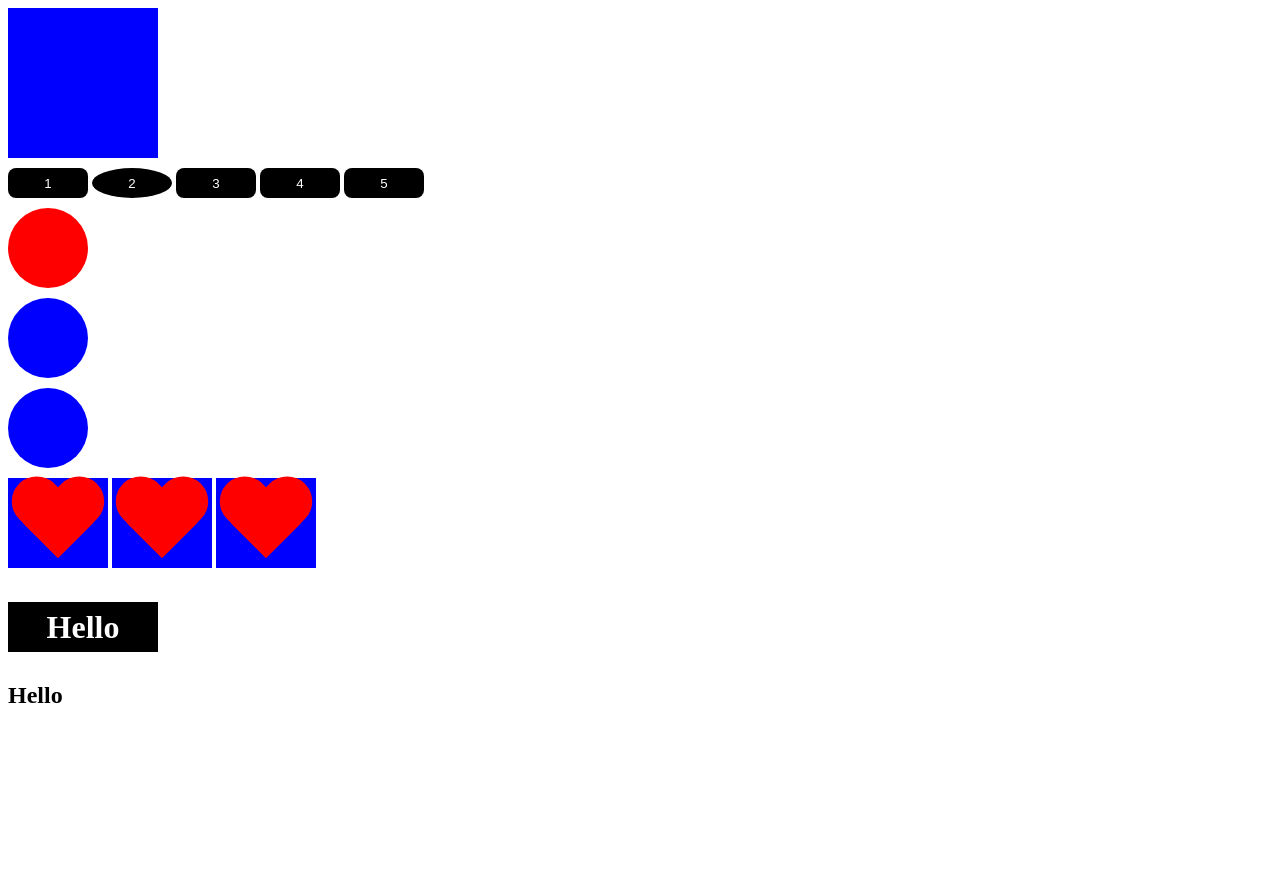
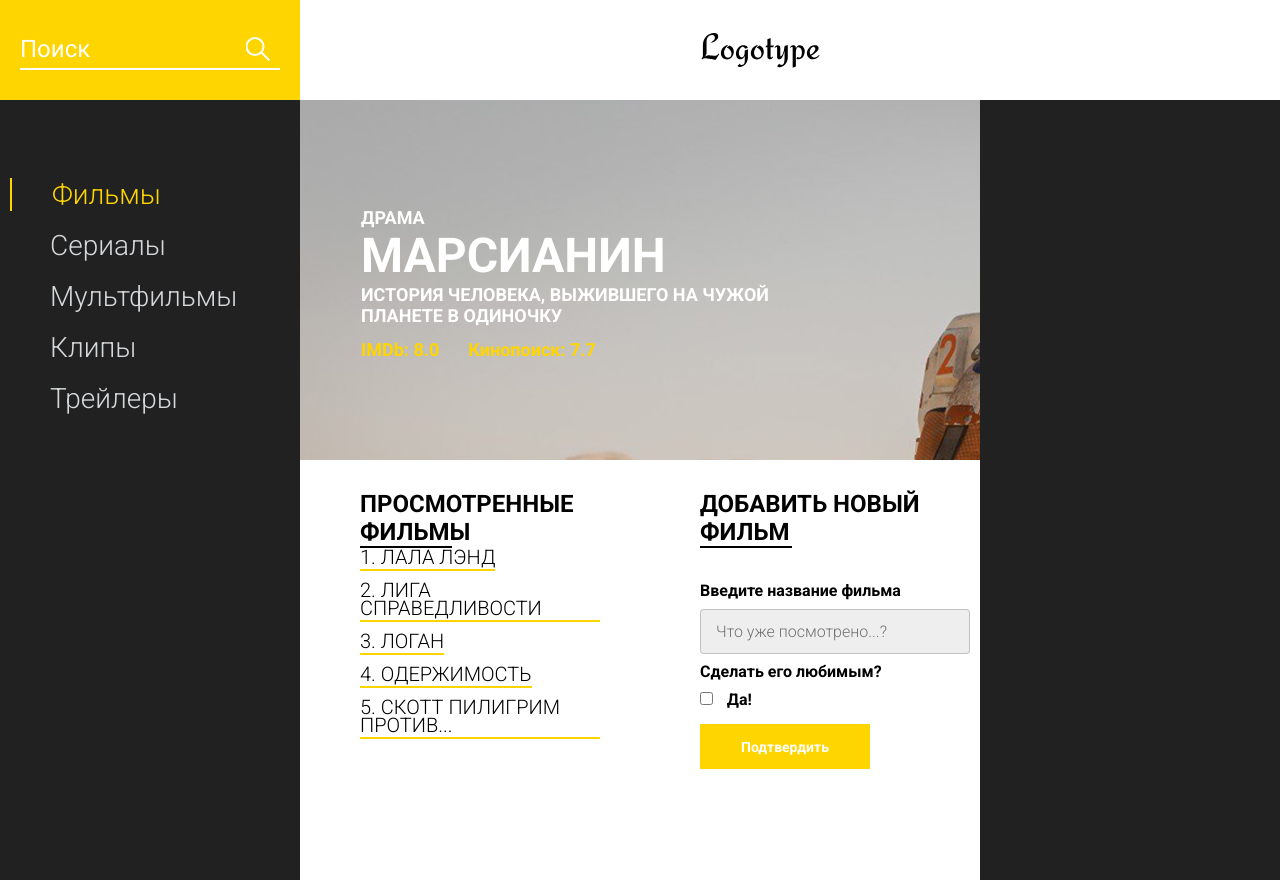
Before and after one commit to BobroEJ/project, a plain HTML site: page index.html in a window 1280 px wide. Before the commit the page ends 800 px from the top, so only its background shows below. Drawn offline with Linux system fonts and the light colour scheme.

Commit message:
030 Практика. Задание на отработку действий со страницей (своё)

```diff
--- a/index.html
+++ b/index.html
@@ -1,29 +1,86 @@
 <!DOCTYPE html>
-<html lang="ru">
+<html lang="en">
 <head>
-		<meta charset="utf-8">
-		<meta http-equiv="X-UA-Compatible" content="IE=edge">
-		<title>JavaScript</title>
-		<link rel="stylesheet" href="css/style.css">
+    <meta charset="UTF-8">
+    <meta name="viewport" content="width=device-width, initial-scale=1.0">
+    <title>Movie DB</title>
+    <link href="https://fonts.googleapis.com/css?family=Roboto:300,400,700&display=swap&subset=cyrillic-ext" rel="stylesheet">
+    <link rel="stylesheet" href="css/style.min.css">
 </head>
 <body>
-		<div class="box" id="box"></div>
-		<button>1</button>
-		<button>2</button>
-		<button>3</button>
-		<button>4</button>
-		<button>5</button>
-
-		<div class="circle"></div>
-		<div class="circle"></div>
-		<div class="circle"></div>
-
-		<div class="wrapper">
-			<div class="heart"></div>
-			<div class="heart"></div>
-            <div class="heart"></div>
-
+    <header class="header">
+        <div class="header__search">
+            <form action="#">
+                <input type="text" placeholder="Поиск">
+            </form>
         </div>
+        <div class="header__logo">
+            <img src="icons/Logotype.svg" alt="logo">
+        </div>
+    </header>
+    <main class="promo">
+        <div class="promo__menu">
+            <nav class="promo__menu-list">
+                <ul>
+                    <li><a class="promo__menu-item promo__menu-item_active" href="#">Фильмы</a></li>
+                    <li><a class="promo__menu-item" href="#">Сериалы</a></li>
+                    <li><a class="promo__menu-item" href="#">Мультфильмы</a></li>
+                    <li><a class="promo__menu-item" href="#">Клипы</a></li>
+                    <li><a class="promo__menu-item" href="#">Трейлеры</a></li>
+                </ul>
+            </nav>
+        </div>
+        <div class="promo__content">
+            <div class="promo__bg">
+                <div class="promo__genre">КОМЕДИЯ</div>
+                <div class="promo__title">МАРСИАНИН</div>
+                <div class="promo__descr">ИСТОРИЯ ЧЕЛОВЕКА, ВЫЖИВШЕГО НА ЧУЖОЙ ПЛАНЕТЕ В ОДИНОЧКУ</div>
+                <div class="promo__ratings">
+                    <span>IMDb: 8.0</span>
+                    <span>Кинопоиск: 7.7</span>
+                </div>
+            </div>
+            <div class="promo__interactive">
+                <div>
+                    <div class="promo__interactive-title">ПРОСМОТРЕННЫЕ ФИЛЬМЫ</div>
+                    <ul class="promo__interactive-list">
+                        <li class="promo__interactive-item">ЛОГАН
+                            <div class="delete"></div>
+                        </li>
+                        <li class="promo__interactive-item">ЛИГА СПРАВЕДЛИВОСТИ
+                            <div class="delete"></div>
+                        </li>
+                        <li class="promo__interactive-item">ЛА-ЛА ЛЭНД
+                            <div class="delete"></div>
+                        </li>
+                        <li class="promo__interactive-item">ОДЕРЖИМОСТЬ
+                            <div class="delete"></div>
+                        </li>
+                        <li class="promo__interactive-item">СКОТТ ПИЛИГРИМ ПРОТИВ...
+                            <div class="delete"></div>
+                        </li>
+                    </ul>
+                </div>
+                <div>
+                    <form class="add">
+                        <div class="promo__interactive-title">ДОБАВИТЬ НОВЫЙ ФИЛЬМ</div>
+                        <span>Введите название фильма</span>
+                        <input class="adding__input" type="text" placeholder="Что уже посмотрено...?">
+                        <span>Сделать его любимым?</span>
+                        <input type="checkbox">
+                        <span class="yes">Да!</span>
+                        <button>Подтвердить</button>
+                    </form>
+                </div>
+            </div>
+        </div>
+        <div class="promo__adv">
+            <div class="promo__adv-title">Реклама от спонсоров</div>
+            <img src="img/content_1.jpg" alt="some picture">
+            <img src="img/content_2.jpg" alt="some picture">
+            <img src="img/content_3.png" alt="some picture">
+        </div>
+    </main>
 
     <script src="js/script.js"></script>
 </body>
--- a/js/script.js
+++ b/js/script.js
@@ -1,51 +1,78 @@
+/* Задания на урок:
+
+1) Удалить все рекламные блоки со страницы (правая часть сайта)
+
+2) Изменить жанр фильма, поменять "комедия" на "драма"
+
+3) Изменить задний фон постера с фильмом на изображение "bg.jpg". Оно лежит в папке img.
+Реализовать только при помощи JS
+
+4) Список фильмов на странице сформировать на основании данных из этого JS файла.
+Отсортировать их по алфавиту
+
+5) Добавить нумерацию выведенных фильмов */
+
 'use strict';
 
-const box = document.getElementById('box'),
-      btns = document.getElementsByTagName('button'),
-      circles = document.getElementsByClassName('circle'),
-      wrapper = document.querySelector('.wrapper'),
-      hearts = wrapper.querySelectorAll('.heart'),
-      oneHeart = wrapper.querySelector('.heart');
-
-// box.style.backgroundColor = 'blue';
-// box.style.width = '500px';
-
-box.style.cssText = 'background-color: blue; width; 500px';
-
-btns[1].style.borderRadius = '50%';
-circles[0].style.backgroundColor = 'red';
-
-// for (let i = 0; i < hearts.length; i++) {
-//     hearts[i].style.backgroundColor = 'blue';
-// }
-
-hearts.forEach(item => {
-    item.style.backgroundColor = 'blue';
+const movieDB = {
+    movies: [
+        "Логан",
+        "Лига справедливости",
+        "Лала лэнд",
+        "Одержимость",
+        "Скотт Пилигрим против..."
+    ]
+};
+//1) Удалить все рекламные блоки со страницы (три варианта)
+const ads1 = document.getElementsByClassName('promo__adv');
+const ads2 = document.querySelector('.promo__adv');
+const ads3 = document.querySelectorAll('.promo__adv > *');
+//ads1[0].remove();
+//ads2.remove();
+ads3.forEach(item => {
+    console.log(item);
+    item.remove();
 });
 
-const div = document.createElement('div');
-//const text = document.createTextNode('Тут был я');
+//2) Изменить жанр фильма, поменять "комедия" на "драма"
+const genre = document.querySelector('.promo__genre');
+genre.innerText = 'ДРАМА';
 
-div.classList.add('black');
+//3) Изменить задний фон постера с фильмом на изображение "bg.jpg". Оно лежит в папке img.
+//Реализовать только при помощи JS
+const bg = document.getElementsByClassName('promo__bg')[0];
+bg.style.background = 'url(img/bg.jpg)';
 
-wrapper.append(div);
-// wrapper.appendChild(div);
+//4) Список фильмов на странице сформировать на основании данных из этого JS файла.
+//Отсортировать их по алфавиту
+//4.1
+// const oldListOfFilms =
+//     document.getElementsByClassName('promo__interactive-item');
+//const films = movieDB.movies.sort();
+// for (let i = 0; i < films.length; i++) {
+//     oldListOfFilms[i].innerHTML = `${films[i]}<div class="delete"></div>`;
+//}
+//4.2
+const films = movieDB.movies.sort();
+const listOfFilms = document.createElement('ul');
+const title = document.getElementsByClassName('promo__interactive-title')[0];
+const oldFilms = document.getElementsByClassName('promo__interactive-list');
+oldFilms[0].remove();
+title.insertAdjacentElement('afterend', listOfFilms);
+for (let i = 0; i < films.length; i++) {
+    listOfFilms.innerHTML += `<li class="promo__interactive-item">${i + 1}. ${films[i]}
+        <div class="delete"></div></li><br>`;
+}
 
-//wrapper.prepend(div);
 
-//hearts[0].before(div);
-//hearts[0].after(div);
+// const promoTitle = document.querySelector('.promo__interactive-title');
 
-//wrapper.insertBefore(div, hearts[2]);
+//const oldListOfFilms = document.getElementsByClassName('promo__interactive-list')[0];
 
-//circles[0].remove();
-//wrapper.removeChild(hearts[1]);
+//promoTitle.insertAdjacentElement('afterend');
+// oldListOfFilms.remove();
+//oldListOfFilms.replaceWith(listOfFilms);
 
-//hearts[0].replaceWith(circles[0]);
-//wrapper.replaceChild(circles[0], hearts[0]);
-
-div.innerHTML = "<h1>Hello world</h1>";
-
-//div.textContent = 'Hello';
-
-div.insertAdjacentHTML('afterend', '<h2>Hello</h2>');
+// movieDB.forEach(item => {
+//     let listOfFilms.createElement('li').innerText = item;
+// });
--- /dev/null
+++ b/sass/style.scss
@@ -0,0 +1,262 @@
+* {
+    box-sizing: border-box;
+    margin: 0;
+    padding: 0;
+    font-family: 'Roboto', sans-serif;
+}
+
+.header {
+    display: flex;
+    height: 100px;
+    &__search {
+        display: flex;
+        justify-content: center;
+        align-items: center;
+        height: 100%;
+        width: 300px;
+        background: #FFD500;
+        form {
+            position: relative;
+            width: 260px;
+            height: 30px;
+            input {
+                width: 100%;
+                border: none;
+                border-bottom: 2px solid #fff;
+                background-color: transparent;
+                color: #fff;
+                font-size: 24px;
+                line-height: 28px;
+                padding-bottom: 5px;
+                outline: none;
+                &::placeholder {
+                    color: #fff;
+                }
+            }
+            &:after {
+                content: '';
+                display: block;
+                position: absolute;
+                top: 2px;
+                right: 10px;
+                background: url('../icons/search.svg') center (center / cover) no-repeat;
+                width: 24px;
+                height: 24px;
+            }
+        }
+    }
+    &__logo {
+        display: flex;
+        justify-content: center;
+        align-items: center;
+        height: 100%;
+        width: calc(100% - 360px);
+    }
+}
+.promo {
+    height: 780px;
+    display: flex;
+    &__menu {
+        width: 300px;
+        height: 100%;
+        background: #212121;
+        padding: 60px 0 0 10px;
+        &-item {
+            display: block;
+            font-size: 28px;
+            line-height: 33px;
+            color: #D6D9DC;
+            text-decoration: none;
+            font-weight: 300;
+            padding-left: 40px;
+            margin-top: 18px;
+            &:hover {
+                color: #FFD500;
+            }
+            &_active {
+                border-left: 2px solid  #FFD500;
+                color:  #FFD500;
+            }
+        }
+    }
+    &__content {
+        width: calc(100% - 600px);
+    }
+    &__bg {
+        height: 360px;
+        background: url('../img/mars.webp') center (center / cover) no-repeat;
+        background-position: top;
+        padding: 107px 0 0 61px;
+    }
+    &__genre {
+        font-weight: bold;
+        font-size: 18px;
+        line-height: 21px;
+        color: #FFFFFF;
+        text-transform: uppercase;
+    }
+    &__title {
+        font-weight: bold;
+        font-size: 48px;
+        line-height: 56px;
+        color: #FFFFFF;
+        text-transform: uppercase;
+    }
+    &__descr {
+        width: 481px;
+        font-weight: bold;
+        font-size: 18px;
+        line-height: 21px;
+        color: #FFFFFF;
+        text-transform: uppercase;
+    }
+    &__ratings {
+        margin-top: 13px;
+        span {
+            font-weight: bold;
+            font-size: 18px;
+            line-height: 21px;
+            color: #FFD500;
+            margin-right: 25px;
+        }
+    }
+    &__interactive {
+        display: flex;
+        & > div {
+            width: 50%;
+            padding: 30px 0 0 60px;
+        }
+        &-title {
+            display: inline-block;
+            font-weight: bold;
+            font-size: 24px;
+            line-height: 28px;
+            color: #000000;
+            &:after {
+                content: '';
+                display: block;
+                width: 33%;
+                height: 2px;
+                background-color: #000;
+            }
+        }
+        &-list {
+            list-style-type: none;
+            margin-top: 35px;
+            display: flex;
+            flex-direction: column;
+            align-items: flex-start;
+        }
+        &-item {
+            display: inline-block;
+            position: relative;
+            font-weight: 300;
+            font-size: 20px;
+            line-height: 18px;
+            color: #000000;
+            margin-bottom: 15px;
+            padding-right: 40px;
+            text-transform: uppercase;
+            span {
+                display: block;
+                position: absolute;
+                left: -30px;
+                top: 50%;
+                transform: translateY(-50%);
+                width: 20px;
+                height: 20px;
+                background: url('../icons/Star.svg') center (center / cover) no-repeat;
+            }
+            &:before {
+                content: '';
+                position: absolute;
+                bottom: -5px;
+                display: block;
+                width: calc(100% - 40px);
+                height: 2px;
+                background-color: #FFD500;
+            }
+            &:hover {
+                .delete {
+                    content: '';
+                    display: block;
+                    position: absolute;
+                    right: 0px;
+                    top: 50%;
+                    transform: translateY(-50%);
+                    width: 20px;
+                    height: 20px;
+                    background: url('../icons/trash.png') center (center / cover) no-repeat;
+                    cursor: pointer;
+                }
+            }
+        }
+        .add {
+            .promo__interactive-title {
+                margin-bottom: 25px;
+            }
+            span {
+                display: block;
+                margin: 10px 0;
+                font-weight: bold;
+                font-size: 16px;
+                line-height: 16px;
+                color: #000000;
+            }
+            .yes {
+                display: inline;
+                margin-left: 10px;
+            }
+            input[type="text"] {
+                width: 270px;
+                height: 45px;
+                line-height: 50px;
+                font-size: 16px;
+                background: rgba(196, 196, 196, 0.29);
+                border: 1px solid rgba(0, 0, 0, 0.19);
+                padding: 0 15px;
+                outline: none;
+                border-radius: 4px;
+                &::placeholder {
+                    font-weight: 300;
+                    font-size: 16px;
+                    color: rgba(0, 0, 0, 0.53);
+                }
+            }
+            button {
+                display: block;
+                margin-top: 15px;
+                width: 170px;
+                height: 45px;
+                background: #FFD500;
+                font-weight: bold;
+                font-size: 14px;
+                line-height: 14px;
+                color: #FFFFFF;
+                border: none;
+                outline: none;
+                cursor: pointer;
+                &:active {
+                    transform: scale(0.95);
+                }
+            }
+        }
+    }
+    &__adv {
+        background: #212121;
+        width: 300px;
+        height: 100%;
+        &-title {
+            font-weight: bold;
+            font-size: 18px;
+            line-height: 21px;
+            color: #FFD500;
+            margin: 20px 0;
+            text-align: center;
+        }
+        img {
+            width: 100%;
+            margin-bottom: 10px;
+        }
+    }
+}
```
Also changed, not shown: css/style.min.css (added), icons/Logotype.svg (added), icons/Star.svg (added), icons/search.svg (added), icons/trash.png (added), img/bg.jpg (added), img/content_1.jpg (added), img/content_2.jpg (added), img/content_3.png (added), img/mars.webp (added), 1 other file. Lines whose indentation alone changed are shown as unchanged.
